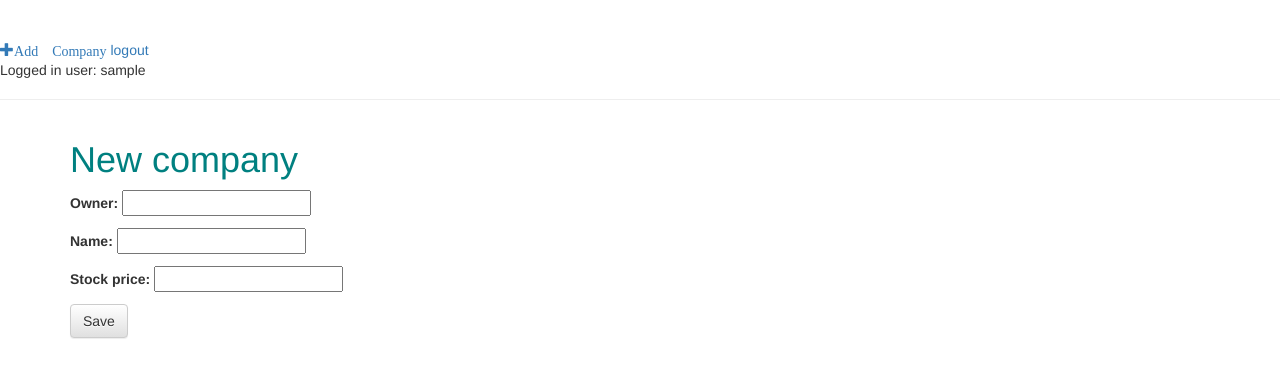
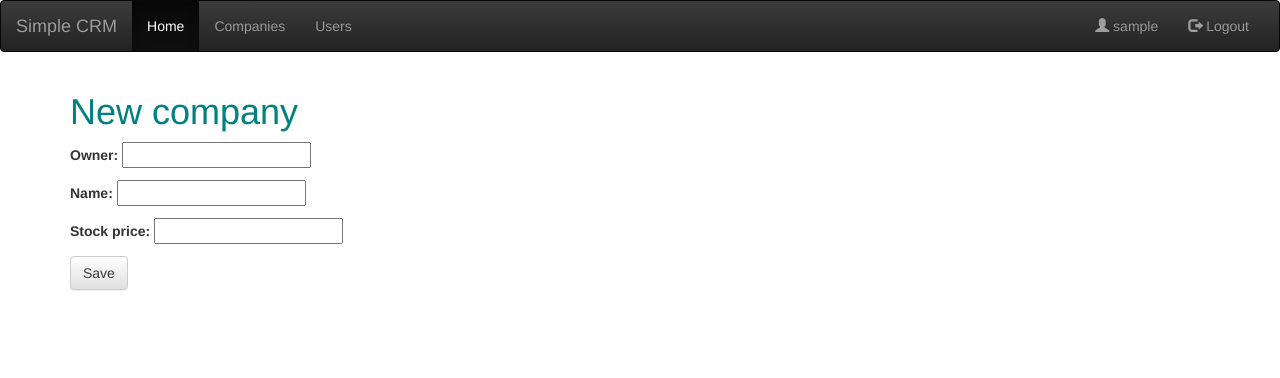
Before and after one commit to mateuszjurewicz/simple_cms, a Django app: a page that uses cms/templates/cms/base.html in a window 1280 px wide. Shown: the top 378 px of the page. Run offline with Django 3.2, Linux system fonts and the light colour scheme; the visitor is signed in with stand-in values (Sample User, id 1); some libraries are stand-ins or nearby versions.

Commit message:
Initial front-end improvement

```diff
--- a/cms/templates/cms/base.html
+++ b/cms/templates/cms/base.html
@@ -13,11 +13,31 @@
     <script type="text/javascript" src="{% static 'js/script.js' %}"></script>
 </head>
 <body>
-<div class="page-header">
-    <a href="{% url 'add_new' %}" class="top-menu"><span class="glyphicon glyphicon-plus">Add Company</span></a>
-    <a href="{% url 'logout' %}">logout</a>
-    <p> Logged in user: {{ request.user.username }}</p>
-</div>
+
+<nav class="navbar navbar-inverse">
+    <div class="container-fluid">
+        <div class="navbar-header">
+            <button type="button" class="navbar-toggle" data-toggle="collapse" data-target="#myNavbar">
+                <span class="icon-bar"></span>
+                <span class="icon-bar"></span>
+                <span class="icon-bar"></span>
+            </button>
+            <a class="navbar-brand" href="#">Simple CRM</a>
+        </div>
+        <div class="collapse navbar-collapse" id="myNavbar">
+            <ul class="nav navbar-nav">
+                <li class="active"><a href="#">Home</a></li>
+                <li><a href="#">Companies</a></li>
+                <li><a href="#">Users</a></li>
+            </ul>
+            <ul class="nav navbar-nav navbar-right">
+                <li><a><span class="glyphicon glyphicon-user"></span> {{ request.user.username }}</a></li>
+                <li><a href="{% url 'logout' %}"><span class="glyphicon glyphicon-log-out"></span> Logout</a></li>
+            </ul>
+        </div>
+    </div>
+</nav>
+
 <div class="content container">
     {% block content %}
     {% endblock %}
```
Also changed, not shown: cms/templates/cms/main_list.html (+5 -3 lines).
